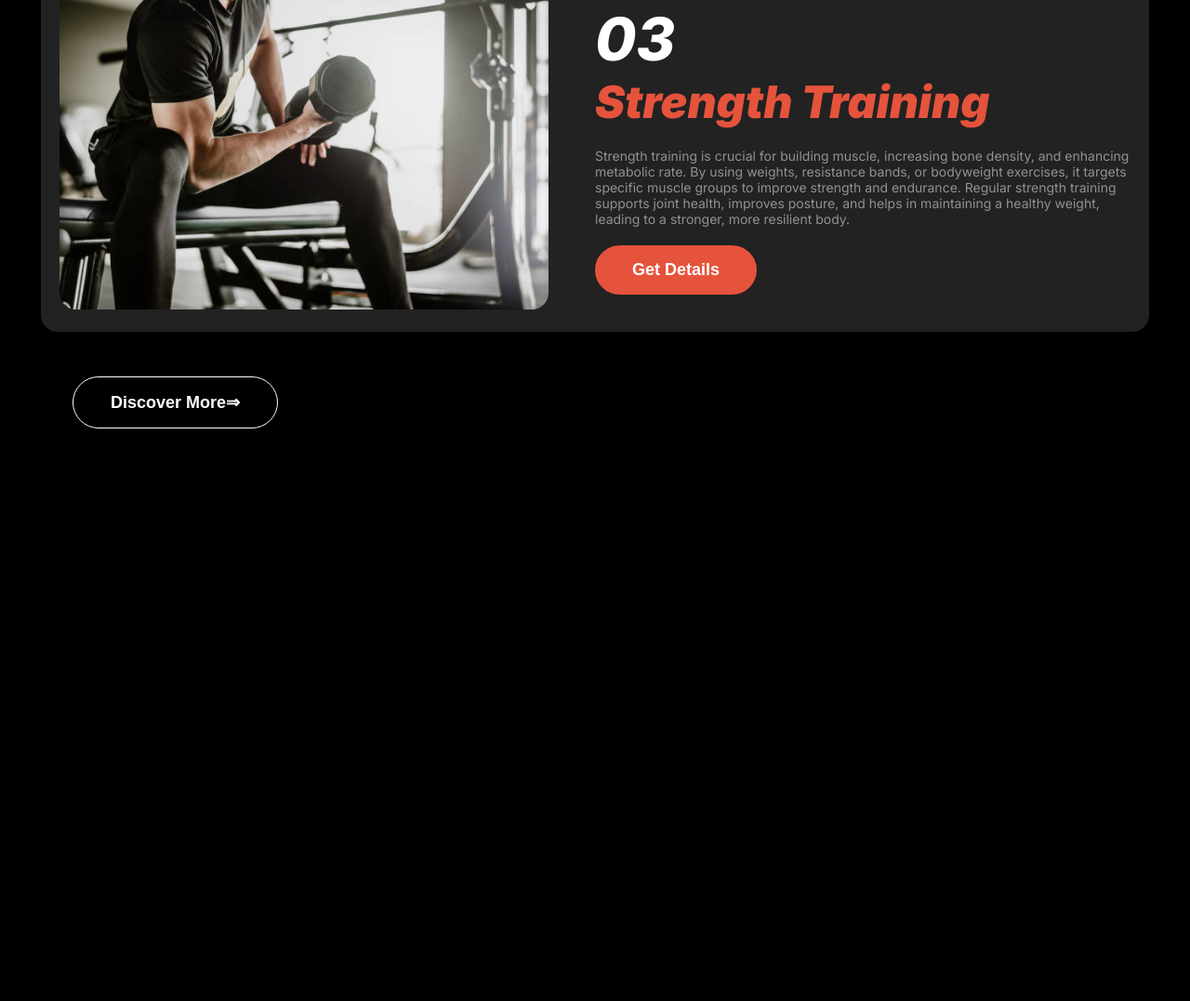
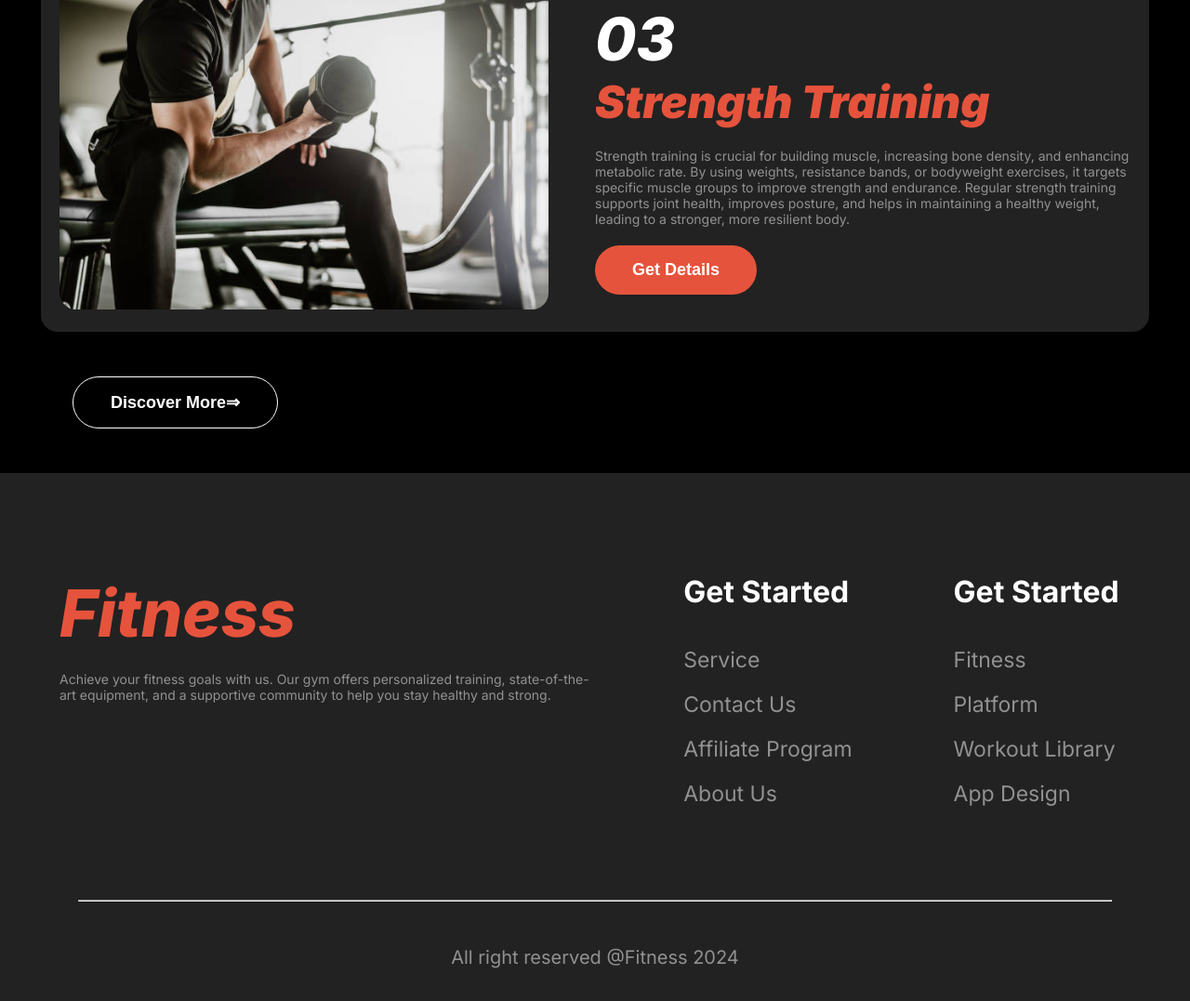
Before and after one commit to Abid0624/Assignment-2, a plain HTML site: page index.html in a window 1280 px wide. Shown: the part 4518-5595 px from the top of the page at 93% size. Before the commit the page ends 5027 px from the top, so only its background shows below. Drawn offline with Linux system fonts and the light colour scheme; a web font is replaced by a local one.

Commit message:
done the full assignment

```diff
--- a/index.html
+++ b/index.html
@@ -275,6 +275,40 @@
       <button class="btn-secondary">Discover More&rArr;</button>
     </div>
    </section>
+   <!-- class part starts here(challenges part) -->
  </main>
+
+  <!-- footer part starts here  -->
+ <footer class="footer">
+  <div class="container">
+    <div class="footer-container">
+      <div class="footer-details">
+        <h2 class="footer-heading">Fitness</h2>
+        <p class="habit-para footer-para">Achieve your fitness goals with us. Our gym offers personalized training, state-of-the-art equipment, and a supportive community to help you stay healthy and strong.</p>
+      </div>
+      <div class="footer-links">
+        <h4 class="link-heading">Get Started</h4>
+        <ul class="footer-items">
+          <li class="footer-item"><a href="" class="footer-link">Service</a></li>
+          <li class="footer-item"><a href="" class="footer-link">Contact Us</a></li>
+          <li class="footer-item"><a href="" class="footer-link">Affiliate Program</a></li>
+          <li class="footer-item"><a href="" class="footer-link">About Us</a></li>
+        </ul>
+      </div>
+      <div class="footer-links">
+        <h4 class="link-heading">Get Started</h4>
+        <ul class="footer-items">
+          <li class="footer-item"><a href="" class="footer-link">Fitness</a></li>
+          <li class="footer-item"><a href="" class="footer-link">Platform</a></li>
+          <li class="footer-item"><a href="" class="footer-link">Workout Library</a></li>
+          <li class="footer-item"><a href="" class="footer-link">App Design</a></li>
+        </ul>
+      </div>
+    </div>
+    <hr class="footer-hr">
+  </div>
+  <p class="copyright-para">All right reserved @Fitness 2024</p>
+</footer>
+<!-- footer ends here -->
 </body>
 </html>
--- a/styles/style.css
+++ b/styles/style.css
@@ -496,9 +496,60 @@ option{
   margin-top: 20px;
 }
 
+/* footer part starts here */
 
-
-
+.footer{
+  background-color: rgb(34, 34, 34);
+  min-height: 300px;
+  padding-top: 60px;
+  padding-bottom: 35px;
+}
+.footer-container{
+  display: grid;
+  grid-template-columns: .60fr .20fr .20fr;
+  gap: 100px;
+}
+.footer-heading{
+  color: rgb(230, 83, 60);
+  font-size: 70px;
+  font-weight: 800;
+  font-style: italic;
+  text-align: left;
+}
+.footer-para{
+  text-align: left;
+  margin-top: 20px;
+}
+.link-heading{
+  color: rgb(255, 255, 255);
+  font-size: 32px;
+  font-weight: 700;
+  text-align: left;
+  margin-bottom: 40px;
+}
+.footer-items{
+  padding: 0;
+}
+.footer-items li{
+  list-style: none;
+  margin-bottom: 20px;
+}
+.footer-link{
+  color: rgba(255, 255, 255, 0.5);
+  font-size: 23px;
+  font-weight: 400;
+  text-decoration: none;
+}
+.footer-hr{
+  color: rgba(255, 255, 255, 0.5);
+  margin: 80px 20px 36px 20px;
+}
+.copyright-para{
+  color: rgba(255, 255, 255, 0.5);
+  font-size: 20px;
+  font-weight: 400;
+  text-align: center;
+}
 
 
 /* responsive part */
@@ -660,4 +711,13 @@ option{
   .cls-btn{
     width: 100%;
   }
+
+  /* footer style */
+  .footer-container{
+    grid-template-columns: repeat(1,1fr);
+    row-gap: 20px;
+  }
+  .footer{
+    padding-top: 40px;
+  }
 }
```
